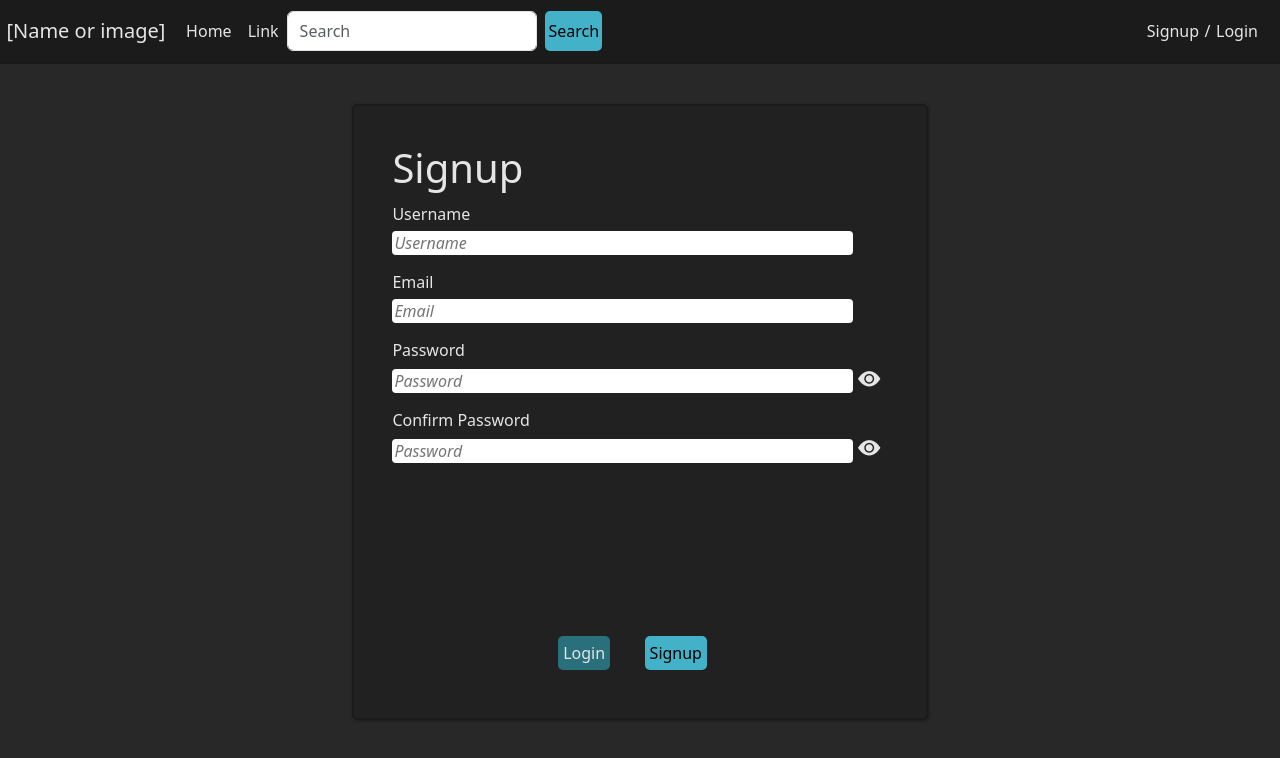
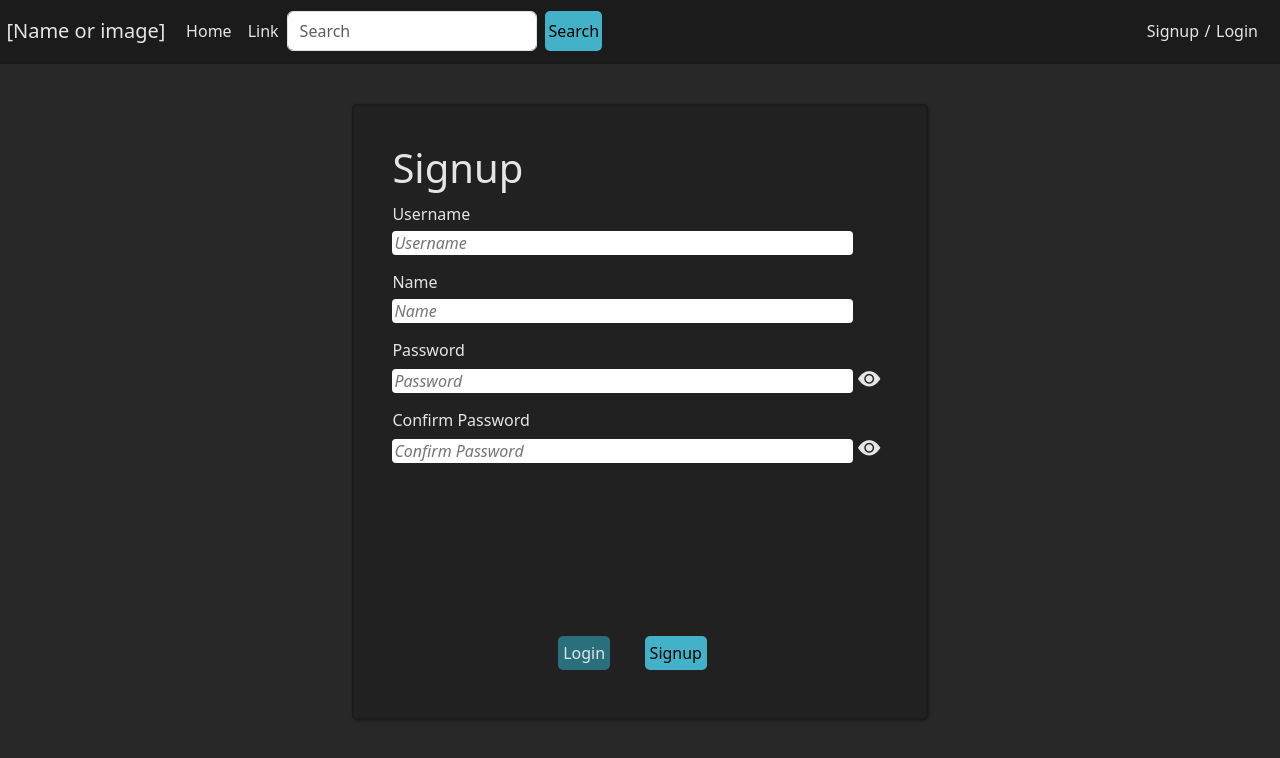
Before and after one commit to DakotaSpencer/Projects-In-Web-Dev, a React (Create React App) app in the folder frontend/pokesite/: page /signup in a window 1280 px wide. Shown: the top 758 px of the page. Built offline with nearby package versions, Linux system fonts and the light colour scheme.

Commit message:
worked on validation

```diff
--- a/frontend/pokesite/package.json
+++ b/frontend/pokesite/package.json
@@ -3,6 +3,7 @@
   "version": "0.1.0",
   "private": true,
   "dependencies": {
+    "@hookform/error-message": "^2.0.1",
     "@testing-library/jest-dom": "^5.17.0",
     "@testing-library/react": "^13.4.0",
     "@testing-library/user-event": "^13.5.0",
@@ -11,6 +12,7 @@
     "react": "^18.2.0",
     "react-bootstrap": "^2.10.2",
     "react-dom": "^18.2.0",
+    "react-hook-form": "^7.51.3",
     "react-router-dom": "^6.22.3",
     "react-scripts": "5.0.1",
     "sass": "^1.72.0",
--- a/frontend/pokesite/src/App.scss
+++ b/frontend/pokesite/src/App.scss
@@ -8,6 +8,14 @@ body {
 .borderContainer {
 	border: 2px #1c1b1b solid;
 	border-radius: 5px;
+}
+
+.error{
+	color: red;
+}
+
+.required{
+	font-size: 1.2em;
 }
 
 a {
@@ -42,6 +50,7 @@ a {
 			.inputs input {
 				width: 93%;
 				height: 35%;
+				max-height: 35% !important;
 				margin-top: 1%;
 				margin-bottom: 3%;
 				border-radius: 4px;
--- a/frontend/pokesite/src/pages/Login.js
+++ b/frontend/pokesite/src/pages/Login.js
@@ -1,5 +1,7 @@
 import React, { useState } from "react";
 import { useNavigate } from "react-router-dom";
+import { ErrorMessage } from "@hookform/error-message";
+import { useForm } from "react-hook-form";
 import "bootstrap-icons/font/bootstrap-icons.css";
 
 const Login = () => {
@@ -10,28 +12,81 @@ const Login = () => {
 		navigate(path);
 	};
 
+	const {
+		register,
+		formState: { errors },
+		handleSubmit,
+	} = useForm({
+		criteriaMode: "all",
+	});
+
+	const onSubmit = (data) =>{
+		// fetch statement for the backend
+		console.log(data)
+	}
+
 	return (
 		<div className="login">
 			<div className="borderContainer">
 				<h1>Login</h1>
-				<div className="form">
+				<form className="form" onSubmit={handleSubmit(onSubmit)}>
 					<div className="inputs">
-						<label htmlFor="email">Username / Email</label>
-						<br />
-						<input name="email" type="text" placeholder="Username / Email" />
-						<br />
-						<label htmlFor="password">Password</label>
-						<br />
+						<label htmlFor="username">Username <span className="error required">*</span></label>
+						<input
+							name="username"
+							type="text"
+							placeholder="Username"
+							{...register("username", {
+								required: "Username is required",
+								pattern: {
+									value: /^[a-zA-Z0-9_-]{3,16}$/i,
+									message: "Username is invalid",
+								},
+							})}
+						/>
+						<ErrorMessage
+							errors={errors}
+							name="email"
+							render={({ messages }) =>
+								messages
+									? Object.entries(messages).map(([type, message]) => (
+											<p key={type} className="error">
+												{message}
+											</p>
+									  ))
+									: null
+							}
+						/>
+						<label htmlFor="password">Password <span className="error required">*</span></label>
 						<input
 							name="password"
 							type={showPassword ? "text" : "password"}
 							placeholder="Password"
+							{...register("password", {
+								required: "Password is required"
+							})}
 						/>
 						<i
 							className={`bi bi-eye${showPassword ? "-slash-fill" : "-fill"}`}
 							onClick={() => setShowPassword(!showPassword)}
 						></i>
-						<br />
+						<ErrorMessage
+							errors={errors}
+							name="password"
+							render={({ messages }) =>
+								messages
+									? Object.entries(messages).map(([type, message]) => (
+											<p
+												key={type}
+												className="error"
+												style={{ whiteSpace: "pre-line" }}
+											>
+												{message}
+											</p>
+									  ))
+									: null
+							}
+						/>
 						<p className="forgot">
 							<a href="/home">Forgot Password</a>
 						</p>
@@ -42,7 +97,7 @@ const Login = () => {
 						</button>
 						<button className="loginBtn">Login</button>
 					</div>
-				</div>
+				</form>
 			</div>
 		</div>
 	);
--- a/frontend/pokesite/src/pages/Signup.js
+++ b/frontend/pokesite/src/pages/Signup.js
@@ -1,6 +1,8 @@
-import React, { useState } from "react";
+import React, { useState, useEffect } from "react";
 import "bootstrap-icons/font/bootstrap-icons.css";
 import { useNavigate } from "react-router";
+import { ErrorMessage } from "@hookform/error-message";
+import { useForm } from "react-hook-form";
 
 const Signup = () => {
 	const [showPassword, setShowPassword] = useState(false);
@@ -9,45 +11,176 @@ const Signup = () => {
 		let path = `/login`;
 		navigate(path);
 	};
+	const [passwordMatch, setPasswordMatch] = useState();
+
+	const {
+		register,
+		formState: { errors },
+		handleSubmit,
+		watch,
+	} = useForm({
+		criteriaMode: "all",
+	});
+
+	const onSubmit = (data) => {
+		// fetch statement for the backend
+		console.log(data);
+	};
+
+	const passwordPattern =
+		/^(?=.*?[A-Z])(?=.*?[a-z])(?=.*?[0-9])(?=.*?[!@#$%^&*]).{8,}$/;
+	const validatePassword = (value) => {
+		if (passwordPattern.test(value)) {
+			return true;
+		}
+		return `Password must contain: \n 1 uppercase letter \n1 lowercase letter \n 1 number \n 1 special character`;
+	};
+
+	useEffect(() => {
+		setPasswordMatch(watch("password", "") === watch("confirmPassword", ""));
+	}, [watch]);
 
 	return (
 		<div className="signup">
 			<div className="borderContainer">
 				<h1>Signup</h1>
-				<div className="form">
+				<form className="form" onSubmit={handleSubmit(onSubmit)}>
 					<div className="inputs">
 						<label htmlFor="username">Username</label>
 						<br />
-						<input name="username" type="text" placeholder="Username" />
+						<input name="username" type="text" placeholder="Username"  {...register("username", {
+								required: "Username is required",
+								pattern: {
+									value: /^[a-zA-Z0-9_-]{3,16}$/,
+									message: "Invaild username",
+								},
+								minLength: {
+									value: 3,
+									message: "Username can't be shorter than 3 characters",
+								},
+								maxLength: {
+									value: 16,
+									message: "Username cannot exceed 16 characters",
+								},
+							})}
+						/>
+						<ErrorMessage
+							errors={errors}
+							name="username"
+							render={({ messages }) =>
+								messages
+									? Object.entries(messages).map(([type, message]) => (
+											<p key={type} className="error">
+												{message}
+											</p>
+									  ))
+									: null
+							}
+						/>
+						<label htmlFor="name">Name</label>
 						<br />
-						<label htmlFor="email">Email</label>
-						<br />
-						<input name="email" type="text" placeholder="Email" />
-						<br />
+						<input
+							name="name"
+							type="text"
+							placeholder="Name"
+							{...register("name", {
+								required: "Name is required",
+								pattern: {
+									value: /^[A-Za-z\s]+$/,
+									message: "Name can only contain letters",
+								},
+								minLength: {
+									value: 2,
+									message: "Name can't be shorter than 2 characters",
+								},
+								maxLength: {
+									value: 100,
+									message: "Name cannot exceed 100 characters",
+								},
+							})}
+						/>
+						<ErrorMessage
+							errors={errors}
+							name="name"
+							render={({ messages }) =>
+								messages
+									? Object.entries(messages).map(([type, message]) => (
+											<p key={type} className="error">
+												{message}
+											</p>
+									  ))
+									: null
+							}
+						/>
 						<label htmlFor="password">Password</label>
 						<br />
 						<input
 							name="password"
 							type={showPassword ? "text" : "password"}
 							placeholder="Password"
+							{...register("password", {
+								required: "Password is required",
+								validate: validatePassword,
+								minLength: {
+									value: 8,
+									message: "Must be longer than 8 characters",
+								},
+							})}
 						/>
 						<i
 							className={`bi bi-eye${showPassword ? "-slash-fill" : "-fill"}`}
 							onClick={() => setShowPassword(!showPassword)}
 						></i>
-						<br />
-						<label htmlFor="password">Confirm Password</label>
+						<ErrorMessage
+							errors={errors}
+							name="password"
+							render={({ messages }) =>
+								messages
+									? Object.entries(messages).map(([type, message]) => (
+											<p
+												key={type}
+												className="error"
+												style={{ whiteSpace: "pre-line" }}
+											>
+												{message}
+											</p>
+									  ))
+									: null
+							}
+						/>
+
+						<label htmlFor="confirmPassword">Confirm Password</label>
 						<br />
 						<input
-							name="password"
+							name="confirmPassword"
 							type={showPassword ? "text" : "password"}
-							placeholder="Password"
+							placeholder="Confirm Password"
+							{...register("confirmPassword", {
+								required: "Confirm Password is required",
+								validate: (value) =>
+									value === watch("password", "") || "Passwords do not match",
+							})}
 						/>
 						<i
 							className={`bi bi-eye${showPassword ? "-slash-fill" : "-fill"}`}
 							onClick={() => setShowPassword(!showPassword)}
 						></i>
-						<br />
+						{passwordMatch ? null : (
+							<p className="error">Passwords do not match</p>
+						)}
+						<ErrorMessage
+							errors={errors}
+							name="confirmPassword"
+							render={({ messages }) =>
+								messages
+									? Object.entries(messages).map(([type, message]) => (
+											<p key={type} className="error">
+												{message}
+											</p>
+									  ))
+									: null
+							}
+						/>
 					</div>
 					<div className="buttons">
 						<button className="signup" onClick={routeChange}>
@@ -55,7 +188,7 @@ const Signup = () => {
 						</button>
 						<button className="loginBtn">Signup</button>
 					</div>
-				</div>
+				</form>
 			</div>
 		</div>
 	);
```
Also changed, not shown: 1 other file (tests, documents, lock files or other folders).
